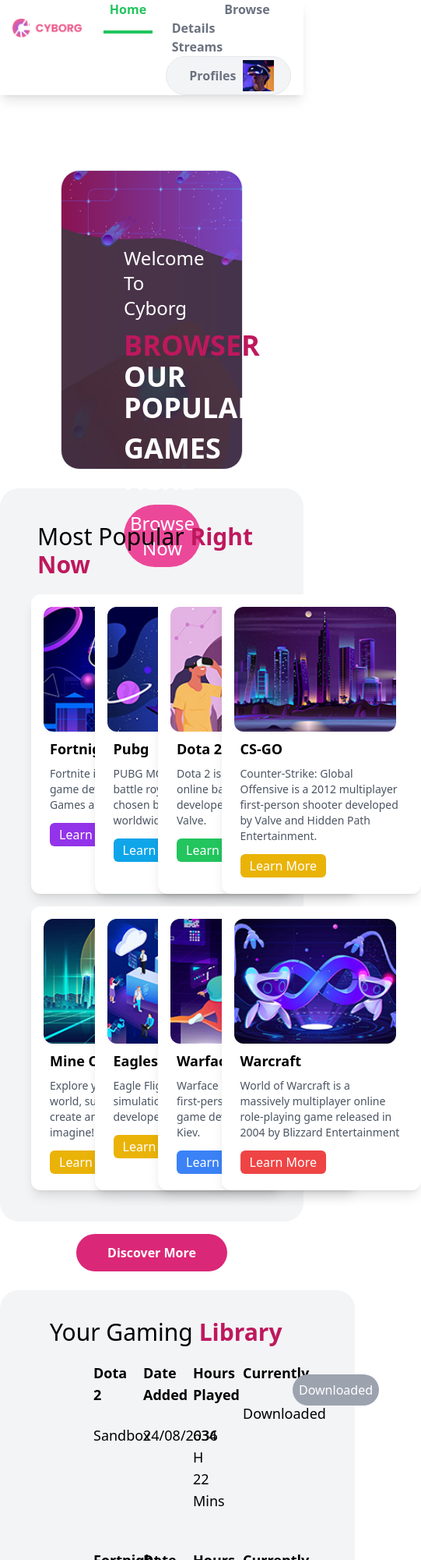
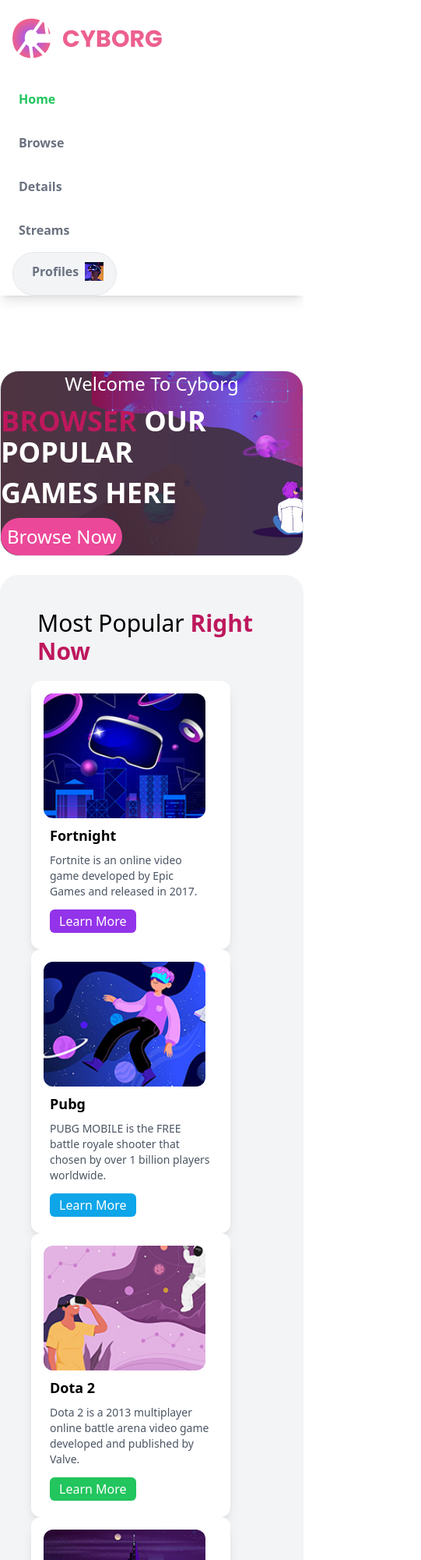
Before and after one commit to Md-Rohed/Cyborg_Gaming-Tailwind-Css, a website: page index.html in a window 390 px wide. Shown: the top 2000 px of the page at 78% size, 541 px wide, since content can reach past the window. Drawn offline with Linux system fonts and the light colour scheme.

Commit message:
Responsive NavBar

```diff
--- a/index.html
+++ b/index.html
@@ -15,20 +15,20 @@
   <body class="bg-white">
     <!-- Navbar goes here -->
     <nav class="bg-white shadow-lg">
-      <div class="max-w-6xl mx-auto px-4">
+      <div class="md:max-w-6xl md:mx-auto px-4">
         <div class="">
-          <div class="flex justify-between space-x-7">
+          <div class="md:flex md:justify-between md:space-x-7">
             <!-- Website Logo -->
             <div>
-              <a href="#" class="items-center py-4 px-2">
+              <a href="#" class="md:items-center py-4 px-2">
                 <img src="./images/logo.png" alt="Logo" class="mr-2" />
               </a>
             </div>
             <!-- Primary Navbar items -->
-            <div class="md:flex items-center space-x-20">
+            <div class="md:flex md:items-center md:space-x-20 grid grid-rows-5">
               <a
                 href=""
-                class="py-4 px-2 text-green-500 border-b-4 border-green-500 font-semibold"
+                class="py-4 px-2 text-green-500 md:border-b-4 border-green-500 font-semibold"
                 >Home</a
               >
               <a
@@ -47,7 +47,7 @@
                 >Streams</a
               >
               <div
-                class="flex justify-center items-center bg-gray-100 border rounded-full px-3"
+                class="md:flex md:justify-center md:items-center flex bg-gray-100 border rounded-full md:px-3 w-fit px-4"
               >
                 <a
                   href=""
@@ -55,7 +55,7 @@
                   >Profiles</a
                 >
                 <img
-                  class="h-10 w-10"
+                  class="md:h-10 md:w-10 h-6 w-6 mt-3"
                   src="./images/profile-header.jpg"
                   alt=""
                 />
@@ -68,10 +68,12 @@
     <!-- banner------------ -->
     <div>
       <div
-        class="bg-cover bg-center h-96 w-3/5 mx-auto mt-24 border rounded-3xl px-20 pt-24 space-y-3"
+        class="md:bg-cover md:bg-center md:h-96 md:w-3/5 md:mx-auto mt-24 border rounded-3xl md:px-20 md:pt-24 space-y-3 bg-cover bg-center"
         style="background-image: url(./images/banner-bg.jpg)"
       >
-        <p class="text-white text-2xl">Welcome To Cyborg</p>
+        <p class="text-white text-2xl md:text-justify text-center">
+          Welcome To Cyborg
+        </p>
         <h1 class="text-white text-4xl font-extrabold">
           <span class="text-pink-700">BROWSER</span> OUR POPULAR
         </h1>
@@ -87,7 +89,7 @@
         Most Popular
         <span class="text-pink-700 font-extrabold font-sans"> Right Now</span>
       </h1>
-      <div class="gap-4 grid grid-cols-4">
+      <div class="md:gap-4 md:grid md:grid-cols-4">
         <!-- Card -->
         <div
           class="w-64 p-4 bg-white rounded-xl transform transition-all hover:-translate-y-2 duration-300 shadow-lg hover:shadow-2xl"
@@ -314,17 +316,19 @@
     <!-- library -->
 
     <div>
-      <div class="bg-gray-100 w-fit pt-4 mx-auto pr-20 px-14 rounded-3xl mt-6">
-        <h1 class="text-black text-3xl my-3 p-2">
+      <div
+        class="bg-gray-100 md:w-fit pt-4 md:mx-auto md:pr-20 md:px-14 rounded-3xl mt-6"
+      >
+        <h1 class="text-black md:text-3xl my-3 p-2">
           Your Gaming
           <span class="text-pink-700 font-extrabold font-sans"> Library</span>
         </h1>
         <!-- card -->
 
-        <div class="grid grid-rows-3 gap-12">
-          <div class="grid grid-cols-6 gap-16">
-            <div class="px-5">
-              <img class="rounded-xl" src="./images/game-01.jpg" alt="" />
+        <div class="md:grid md:grid-rows-3 md:gap-12">
+          <div class="md:grid md:grid-cols-6 md:gap-16 grid grid-cols-2">
+            <div class="md:px-5">
+              <img class="md:rounded-xl" src="./images/game-01.jpg" alt="" />
             </div>
             <div class="text-lg">
               <h1 class="font-bold">Dota 2</h1>
@@ -349,7 +353,7 @@
             </div>
           </div>
 
-          <div class="grid grid-cols-6 gap-16">
+          <div class="md:grid md:grid-cols-6 md:gap-16 grid grid-cols-2">
             <div class="px-5">
               <img class="rounded-xl" src="./images/game-02.jpg" alt="" />
             </div>
@@ -376,7 +380,7 @@
             </div>
           </div>
 
-          <div class="grid grid-cols-6 gap-16">
+          <div class="md:grid md:grid-cols-6 md:gap-16 grid grid-cols-2">
             <div class="px-5">
               <img class="rounded-xl" src="./images/game-03.jpg" alt="" />
             </div>
```
Also changed, not shown: output/tailwind.css.
